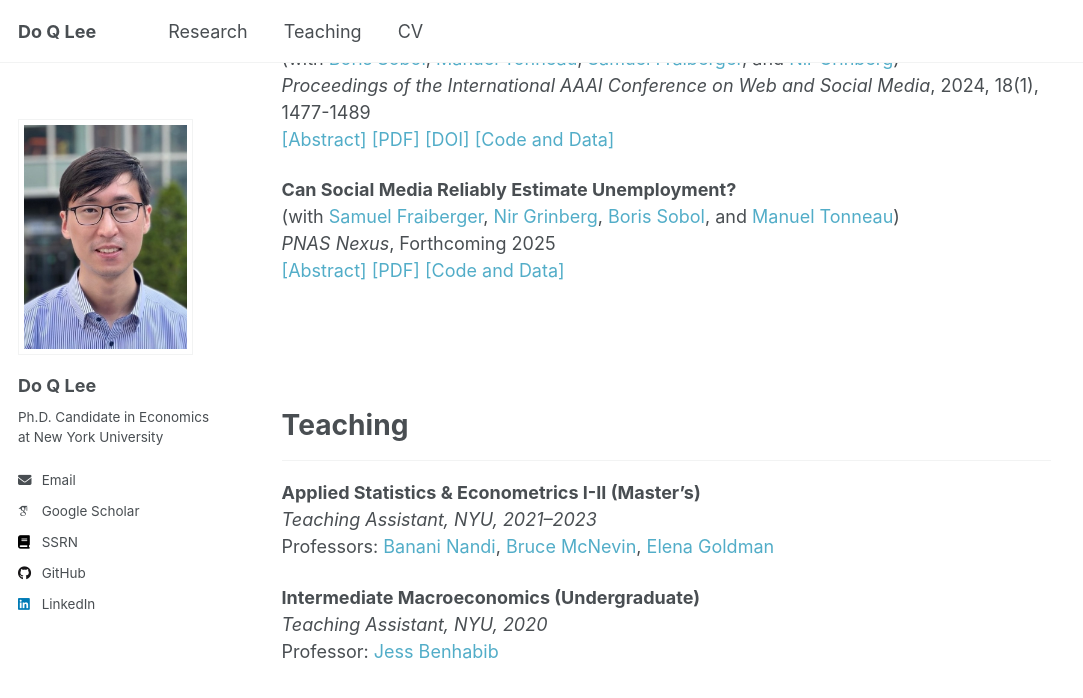
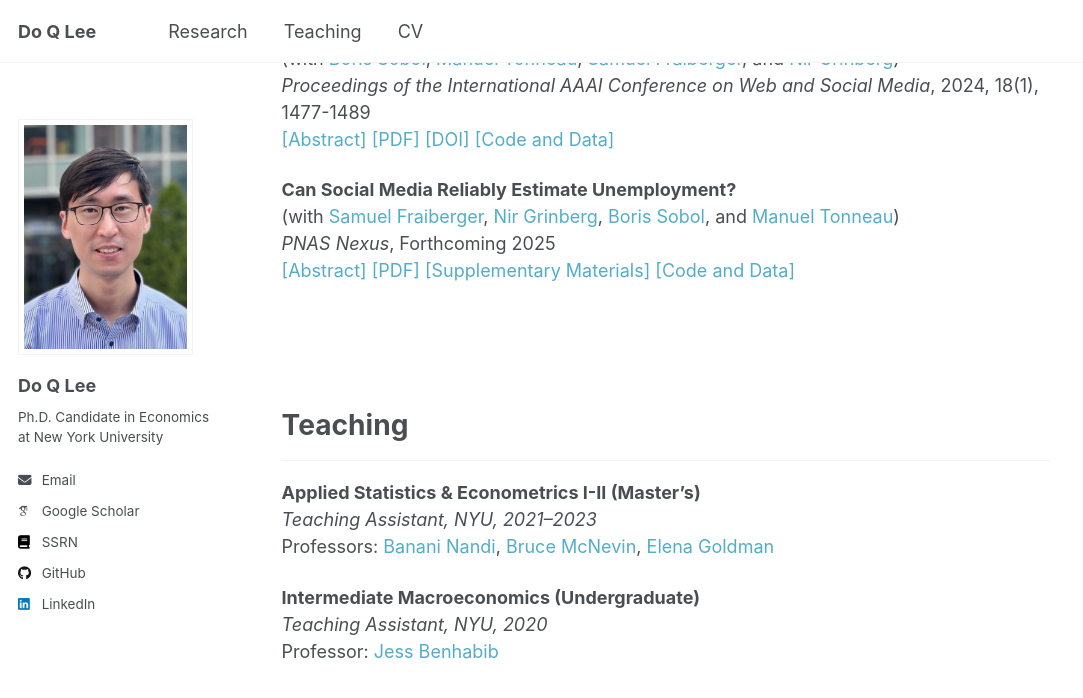
Before and after one commit to doqlee/doqlee.github.io, a Jekyll site: the page built from _pages/main.md, in a window 1280 px wide and 900 px high, scrolled down 1830 px. Shown: the top 698 px of the window, without its empty margins (0-1083 px from the left). Built offline with Jekyll 4.4.1, drawn with Linux system fonts in a browser that asks for light colours; some web fonts are replaced.

Commit message:
Update main.md

```diff
--- a/_pages/main.md
+++ b/_pages/main.md
@@ -138,7 +138,7 @@ Accurate assessment of workforce needs is critical for designing well-informed e
 **Can Social Media Reliably Estimate Unemployment?** \
 (with [Samuel Fraiberger](https://www.samuelfraiberger.com/), [Nir Grinberg](https://cris.bgu.ac.il/en/persons/nir-grinberg), [Boris Sobol](https://scholar.google.com/citations?user=LyWADs0AAAAJ&hl=en), and [Manuel Tonneau](https://manueltonneau.com/)) \
 *PNAS Nexus*, Forthcoming 2025 \
-<a href="#/" onclick="visib('FGLST2025')">[Abstract]</a> [[PDF]](https://www.overleaf.com/read/vyvrcnjvwkmf#f54663) [[Code and Data]](https://github.com/doqlee/twitter_unemployment)
+<a href="#/" onclick="visib('FGLST2025')">[Abstract]</a> [[PDF]](../files/Research_report.pdf) [[Supplementary Materials]](../files/sm.pdf) [[Code and Data]](https://github.com/doqlee/twitter_unemployment)
 <div id="FGLST2025" style="display: none; text-align: justify; line-height: 1.2" >
 Digital trace data holds tremendous potential for measuring policy-relevant outcomes in real-time, yet its reliability is often questioned. Here, we propose a principled yet simple approach: capturing individual disclosures of unemployment using a fine-tuned artificial intelligence (AI) model and post-stratification adjustment using inferred user demographics. We show that our methodology consistently outperforms the industry's forecasting average, and can improve the predictions of U.S. unemployment insurance claims, up to two weeks in advance, at the national, state, and city levels at both turbulent and stable times. The results demonstrate the potential of combining AI models with statistical modeling to complement traditional survey methodology, and contribute to better-informed policymaking, especially at turbulent times.
 </div>
```
